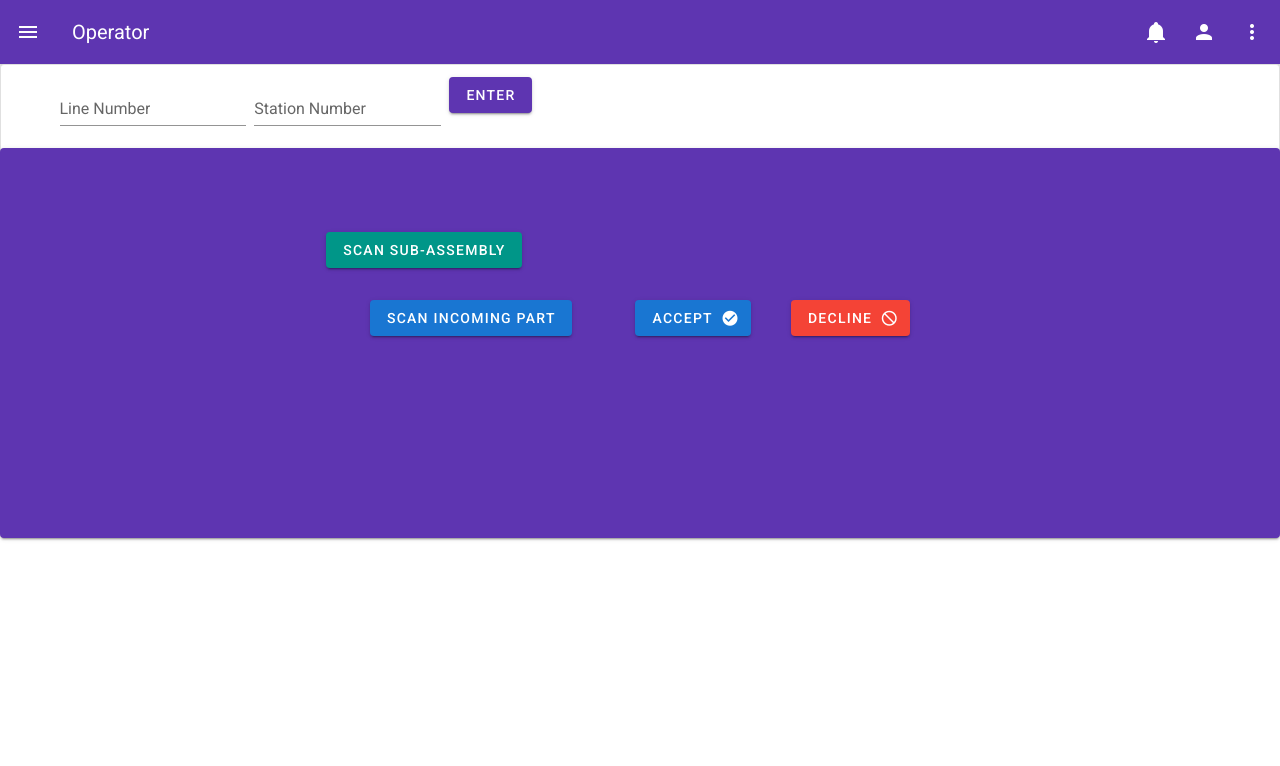
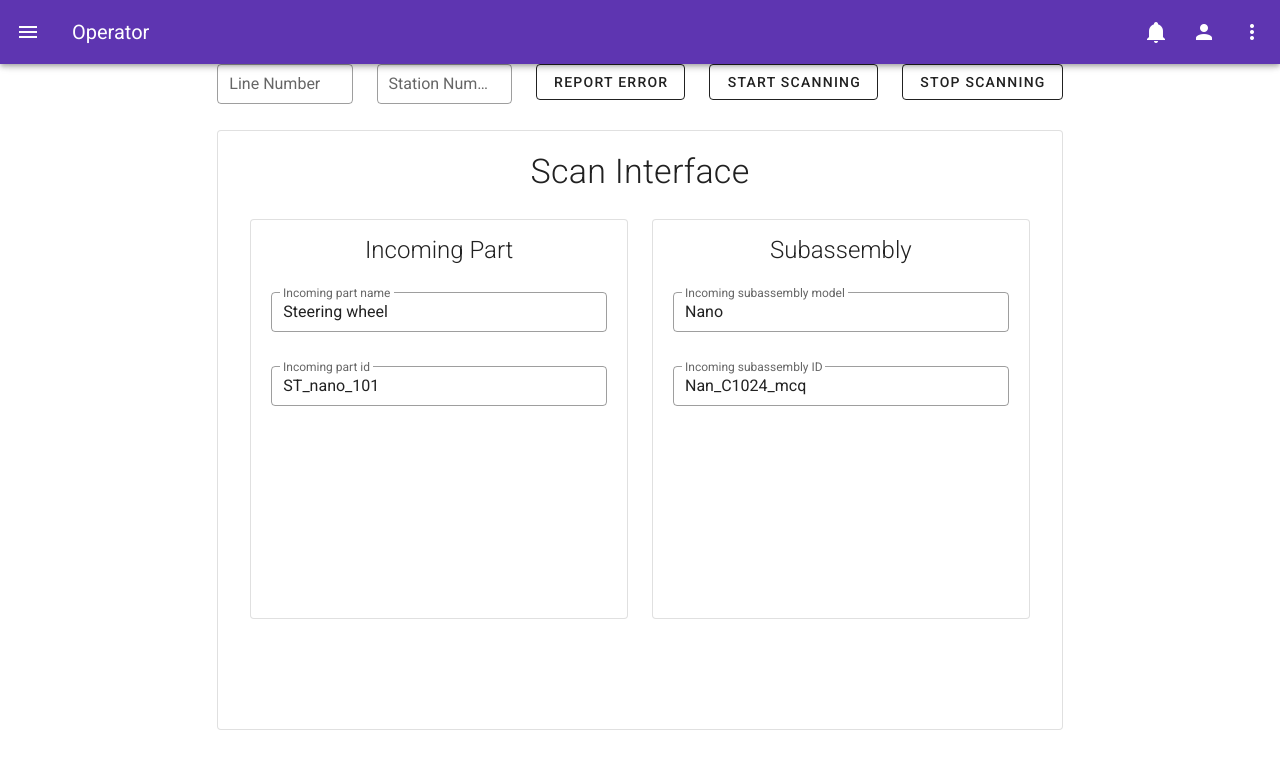
Before and after one commit to Abhirupdatta9/production-line-management-software, a Nuxt app: page /operator/workdesk in a window 1280 px wide. Shown: the top 766 px of the page. Built offline with nearby package versions, Linux system fonts and the light colour scheme.

Commit message:
operator workdesk

```diff
--- a/pages/index.vue
+++ b/pages/index.vue
@@ -1,22 +1,23 @@
 <template>
 <div>
-  <v-img src="/bg2.jpg">
+  <v-img src="/bg2.jpg" height="100vh" width="100vw">
     <v-container fluid>
       <v-row>
-        <v-col >
-            <div class="float-right " style="background-color:rgba(255,255,255,0.5);">
+        <v-col cols="7"></v-col>
+        <v-col cols="4">
+            <div style="background-color:rgba(255,255,255,0.5);">
               <v-card width="400px" height="450px" style="margin-top:80px; margin-left:90px; padding-bottom:30px" class="justify-right">
-                <v-app-bar>
-                  <v-card-text primary-title text-color="#5e35b1" class="justify-center display-1 font-weight-black " style="text-align:center; size=20px">USER LOGIN</v-card-text>
-                </v-app-bar>
+                <!-- <v-app-bar color="#5e35b1"> -->
+                  <v-card-text class="justify-center  display-1 font-weight-black " style="text-align:center; size=20px">USER LOGIN</v-card-text>
+                <!-- </v-app-bar> -->
                 <v-row>
                   <v-col offset="1" cols="10">
                     <v-form style="margin-top:50px;" @submit.prevent="submit">
-                      <v-text-field solo prepend-icon="mdi-account" class="my-input" :type="'email'" label="Enter UserID" required style="margin-bottom:-20px" v-model="form.email"></v-text-field>
-                      <v-text-field solo prepend-icon="mdi-lock" label="Enter Password" class="my-input" :type="'password'" required style="margin-bottom:-20px" v-model="form.password"></v-text-field>
-                      <v-select :items="items" prepend-icon="mdi-ticket-account" solo label="User Type" required  class="my-input" v-model="form.name"></v-select>
+                      <v-text-field solo rounded prepend-icon="mdi-account" :type="'email'" label="Enter User ID" required style="margin-bottom:-20px" v-model="form.email"></v-text-field>
+                      <v-text-field solo rounded prepend-icon="mdi-lock" label="Enter Password" :type="'password'" required style="margin-bottom:-20px" v-model="form.password"></v-text-field>
+                      <v-select :items="items" prepend-icon="mdi-ticket-account" solo rounded label="User Type" required v-model="form.name"></v-select>
                       <v-row>
-                  <v-col cols="10" offset="1" float>
+                  <v-col cols="11" offset="1" float>
                     <v-btn type="submit" block large rounded dark color="#5e35b1" style="margin-bottom=-5px;">Login</v-btn>
                   </v-col>
                   <v-col offset="1" style="color:grey;margin-bottom=50">
@@ -52,7 +53,7 @@ export default {
         data: this.form
         })
       //console.log(response)
-      this.$router.push("/incharge/incharge-login");
+      this.$router.push("/operator/dashboard");
       }catch(e)
       {
         console.log(e);
--- a/pages/operator/workdesk.vue
+++ b/pages/operator/workdesk.vue
@@ -1,57 +1,83 @@
 <template>
-<div >
-  <v-card outlined height:100>
-      <v-container grid-list-md text-xs-center>
-        <v-layout row wrap>
-            <v-flex xs2>
-                <v-text-field label="Line Number" v-model="lineNumber" required></v-text-field>
-            </v-flex>
-            <v-flex xs2>
-                <v-text-field v-model="stationNumber" label="Station Number" required></v-text-field>
-            </v-flex>
-            <v-flex xs2 style="padding-top:'10px'">
-                <v-btn @click="showlineStatus" color="#5e35b1" dark>Enter</v-btn>
-            </v-flex>
-     </v-layout>
-    </v-container>
-  </v-card>
+  <v-row>
+    <v-col cols="8" offset="2">
 
-  <v-card style="background-color: #5e35b1" height="390px" dark>
-    <v-row>
-      <v-col cols="4" offset="4">
-        <v-card-text style="font-family:'roboto'; text-size:'2em'" v-if="entered" ><p class="display-1 text--primary">Welcome ! You are in station {{stationNumber}} of line {{lineNumber}}</p></v-card-text>
-      </v-col>
-    </v-row>
+      <v-row>
+        <v-col >
+          <v-text-field
+            label="Line Number"
+            outlined
+            dense
+            readonly
+          ></v-text-field>
+        </v-col>
+        <v-col >
+          <v-text-field
+            label="Station Number"
+            outlined
+            dense
+            readonly
+          ></v-text-field>
+        </v-col>
+        <v-col >
+          <v-btn outlined >Report error</v-btn>
+        </v-col>
+        <v-col >
+          <v-btn outlined >Start scanning</v-btn>
+        </v-col>
+        <v-col >
+          <v-btn outlined>Stop scanning</v-btn>
+        </v-col>
+      </v-row>
 
-    <br><br><br>
-    <v-row>
-      <v-col cols="2" offset="3">
-        <v-btn block class="teal" dark >Scan Sub-Assembly</v-btn>
-      </v-col>
-    </v-row>
-    <br>
 
-    <v-row>
-      <v-col cols="6" offset="3">
-        <div class="text-center">
-          <div>
-            <v-btn class="ma-2" color="primary" dark>Scan Incoming Part
-            </v-btn>
-            &nbsp;&nbsp;&nbsp;&nbsp;&nbsp;&nbsp;&nbsp;&nbsp;&nbsp;&nbsp;
-            <v-btn class="ma-2" color="primary" dark>Accept
-              <v-icon dark right>mdi-checkbox-marked-circle</v-icon>
-            </v-btn>
-            &nbsp;&nbsp;&nbsp;&nbsp;
-            <v-btn class="ma-2" color="red" dark>Decline
-              <v-icon dark right>mdi-cancel</v-icon>
-            </v-btn>
-          </div>
-        </div>
-      </v-col>
-    </v-row>
+      <v-card outlined height="600px" class="pa-5">
+        <center><p class="display-1 font-weight-light">Scan Interface</p></center>
+        <v-container>
+          <v-row>
 
-  </v-card>
-</div>
+            <v-col>
+              <v-card outlined class=" px-5 py-3" height="400px">
+                <center><h2 class="font-weight-light">Incoming Part</h2></center>
+                <br>
+                <v-row dense v-for="item in part" :key="item" >
+                  <v-col>
+                    <v-text-field
+                      :label="item.label"
+                      :value="item.value"
+                      dense
+                      outlined
+                      readonly
+                    ></v-text-field>
+                  </v-col>
+                </v-row>
+              </v-card>
+            </v-col>
+
+            <v-col>
+              <v-card outlined class="px-5 py-3" height="400px">
+                <center><h2 class="font-weight-light">Subassembly</h2></center>
+                <br>
+                <v-row dense v-for="item in subAssembly" :key="item" >
+                  <v-col>
+                    <v-text-field
+                      :label="item.label"
+                      :value="item.value"
+                      dense
+                      outlined
+                      readonly
+                    ></v-text-field>
+                  </v-col>
+                </v-row>
+              </v-card>
+            </v-col>
+
+          </v-row>
+        </v-container>
+      </v-card>
+
+    </v-col>
+  </v-row>
 </template>
 
 <script>
@@ -61,13 +87,34 @@ export default {
         return{
           lineNumber:'',
           stationNumber:'',
-          entered:0
+
+          part: [
+            {
+              label: "Incoming part name",
+              value: "Steering wheel"
+            },
+            {
+              label: "Incoming part id",
+              value: "ST_nano_101"
+            },
+          ],
+
+          subAssembly: [
+            {
+              label: "Incoming subassembly model",
+              value: "Nano"
+            },
+            {
+              label: "Incoming subassembly ID",
+              value: "Nan_C1024_mcq"
+            },
+          ]
+
+
         }
     },
     methods : {
-      showlineStatus(){
-        this.entered=1
-      }
+
     }
 }
 </script>
```
